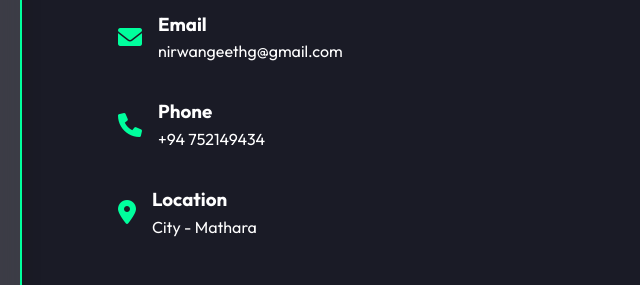
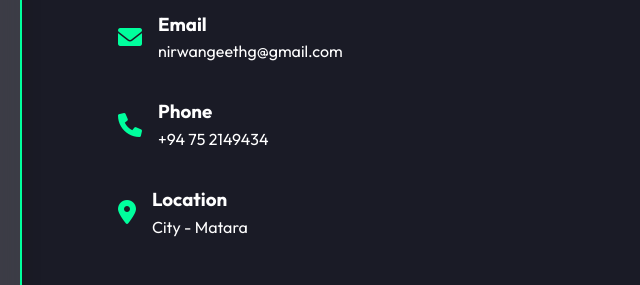
Before and after one commit to Nirwangeeth/Nirwangeeth, a plain HTML site: page index.html in a window 1280 px wide. Shown: the part 5920-6205 px from the top of the page, 586-1226 px from the left. Drawn offline with Linux system fonts and the light colour scheme.

Commit message:
Update index.html

```diff
--- a/index.html
+++ b/index.html
@@ -949,14 +949,14 @@
               <i class="fas fa-phone"></i>
               <div>
                 <h3>Phone</h3>
-                <p>+94 752149434</p>
+                <p>+94 75 2149434</p>
               </div>
             </div>
             <div class="contact-item">
               <i class="fas fa-location-dot"></i>
               <div>
                 <h3>Location</h3>
-                <p>City - Mathara</p>
+                <p>City - Matara</p>
               </div>
             </div>
             <div class="social-links">
```
